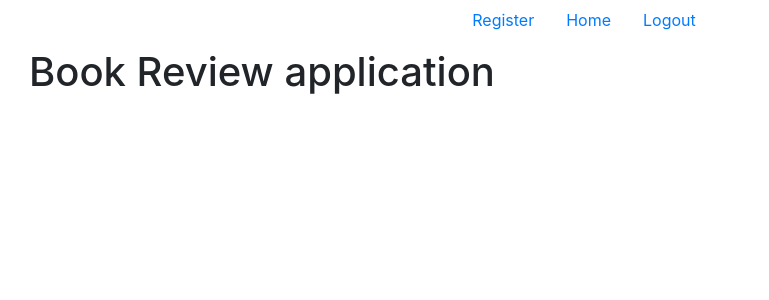
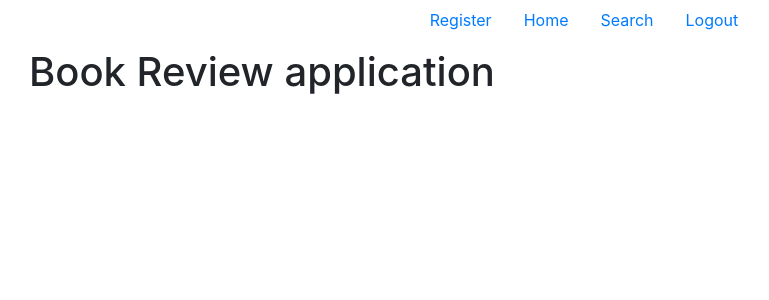
Before and after one commit to cricketthomas/cs50w, a Flask app: page / in a window 1280 px wide. Shown: the top 300 px of the page, without its empty margins (56-825 px from the left). Run offline with Flask 2, Linux system fonts and the light colour scheme; the visitor is signed in with stand-in values (Sample User, id 1); some libraries are stand-ins or nearby versions.

Commit message:
began working on the search page, need to create queries then a table to relate books. Maybe, have the reviews table reference username, and have reviews table refenrence the books table using ISBN

```diff
--- a/project1/application.py
+++ b/project1/application.py
@@ -83,3 +83,11 @@ def logout():
     return render_template('landing.html', message='bye')
 
     #db.execute('CREATE TABLE users (username VARCHAR PRIMARY KEY, password VARCHAR NOT NULL)')
+#Search for books:
+@app.route("/search", methods=["POST", "GET"])
+def searchPage():
+    return render_template("search.html")
+
+@app.route("/results", methods=["POST","GET"])
+def results():
+    return 'results'
--- /dev/null
+++ b/project1/static/styles.css
@@ -0,0 +1,6 @@
+.block-heading {
+  display: flex;
+  justify-content: center;
+}
+
+/*# sourceMappingURL=styles.css.map */
--- /dev/null
+++ b/project1/static/styles.scss
@@ -0,0 +1,4 @@
+.block-heading {
+    display: flex;
+    justify-content: center;
+}
--- a/project1/templates/error.html
+++ b/project1/templates/error.html
@@ -1,12 +1,12 @@
 {% extends "layout.html" %}
 
 {% block title %}
-    Error
+Error
 {% endblock %}
 
 {% block body %}
-    <h1>Error</h1>
+<h1>Error</h1>
 
- {{message}}
+{{message}}
 
 {% endblock %}
--- a/project1/templates/layout.html
+++ b/project1/templates/layout.html
@@ -5,10 +5,12 @@
   <title>{% block title %}{% endblock %}</title>
   <meta charset="utf-8">
   <meta name="viewport" content="width=device-width, initial-scale=1, shrink-to-fit=no">
+  <link rel="stylesheet" href="{{ url_for('static', filename='styles.css') }}">
   <link rel="stylesheet" href="https://maxcdn.bootstrapcdn.com/bootstrap/4.0.0-beta.3/css/bootstrap.min.css" integrity="sha384-Zug+QiDoJOrZ5t4lssLdxGhVrurbmBWopoEl+M6BdEfwnCJZtKxi1KgxUyJq13dy"
     crossorigin="anonymous">
   <link rel="stylesheet" href="https://maxcdn.bootstrapcdn.com/bootstrap/4.0.0/css/bootstrap.min.css" integrity="sha384-Gn5384xqQ1aoWXA+058RXPxPg6fy4IWvTNh0E263XmFcJlSAwiGgFAW/dAiS6JXm"
     crossorigin="anonymous">
+
 </head>
 
 <body>
@@ -22,16 +24,20 @@
       </li>
       <li class="nav-item">
         {% if session['logged_in'] %}
-        <a class="nav-link" href="{{ url_for('logout') }}">Logout</a>
-        {% else %}
-        <a class="nav-link" href="{{ url_for('login') }}">Login</a>
-        {% endif %}
+      <li class="nav-item">
+        <a class="nav-link" href="{{ url_for('searchPage') }}">Search</a>
+      </li>
+      <a class="nav-link" href="{{ url_for('logout') }}">Logout</a>
+
+      {% else %}
+      <a class="nav-link" href="{{ url_for('login') }}">Login</a>
+      {% endif %}
       </li>
     </ul>
 
   </div>
 
-  <h1>
+  <h1 class="block-heading">
     {% block heading%}
     {% endblock %}
   </h1>
--- a/project1/templates/register.html
+++ b/project1/templates/register.html
@@ -5,7 +5,7 @@ Register
 {% endblock %}
 
 {% block heading %}
-<h1>Create an Account</h1>
+<h1 class="block-heading">Create an Account</h1>
 
 {% endblock %}
 
```
Also changed, not shown: project1/templates/search.html (added, +20 -0 lines), project1/templates/style.scss (deleted), 4 other files.
